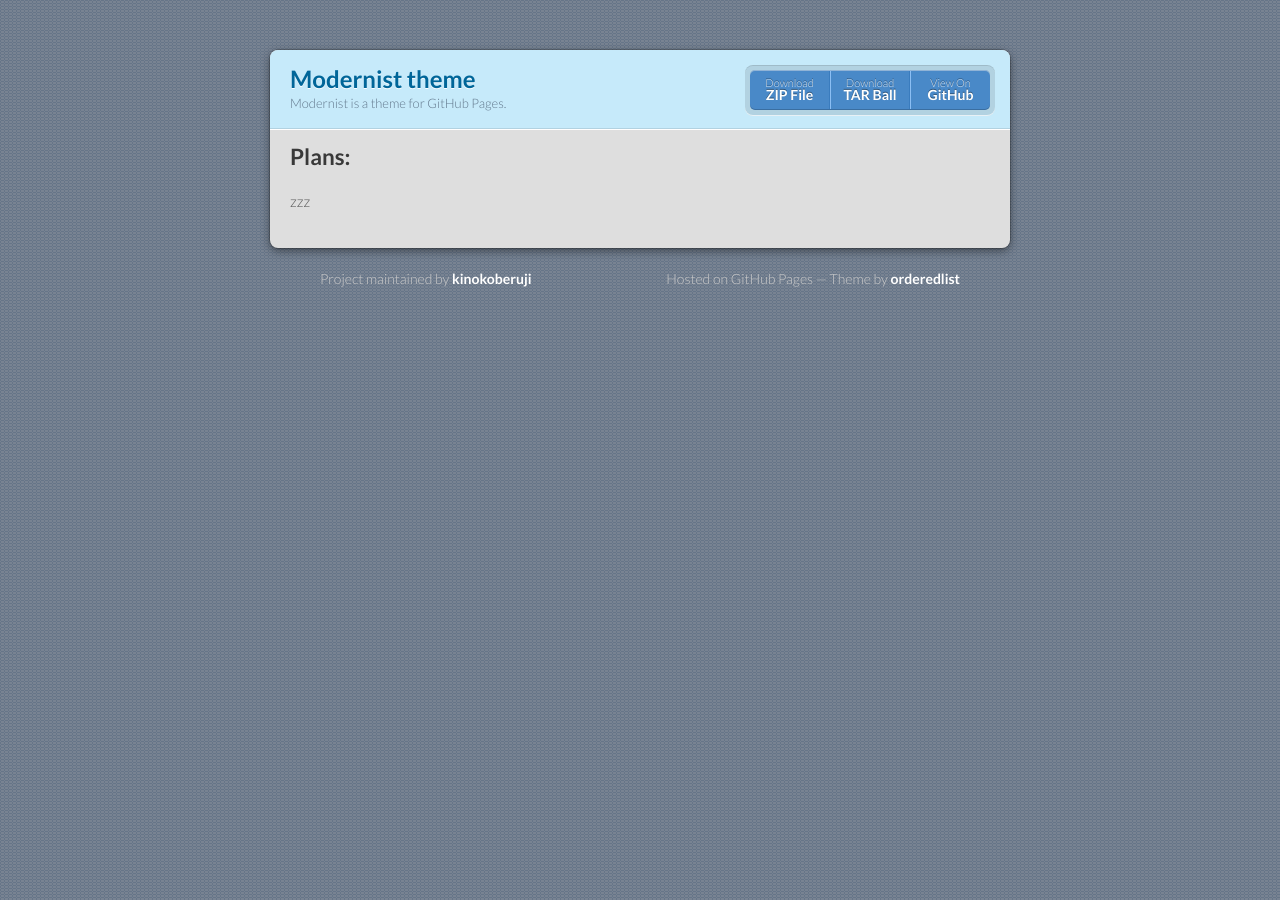
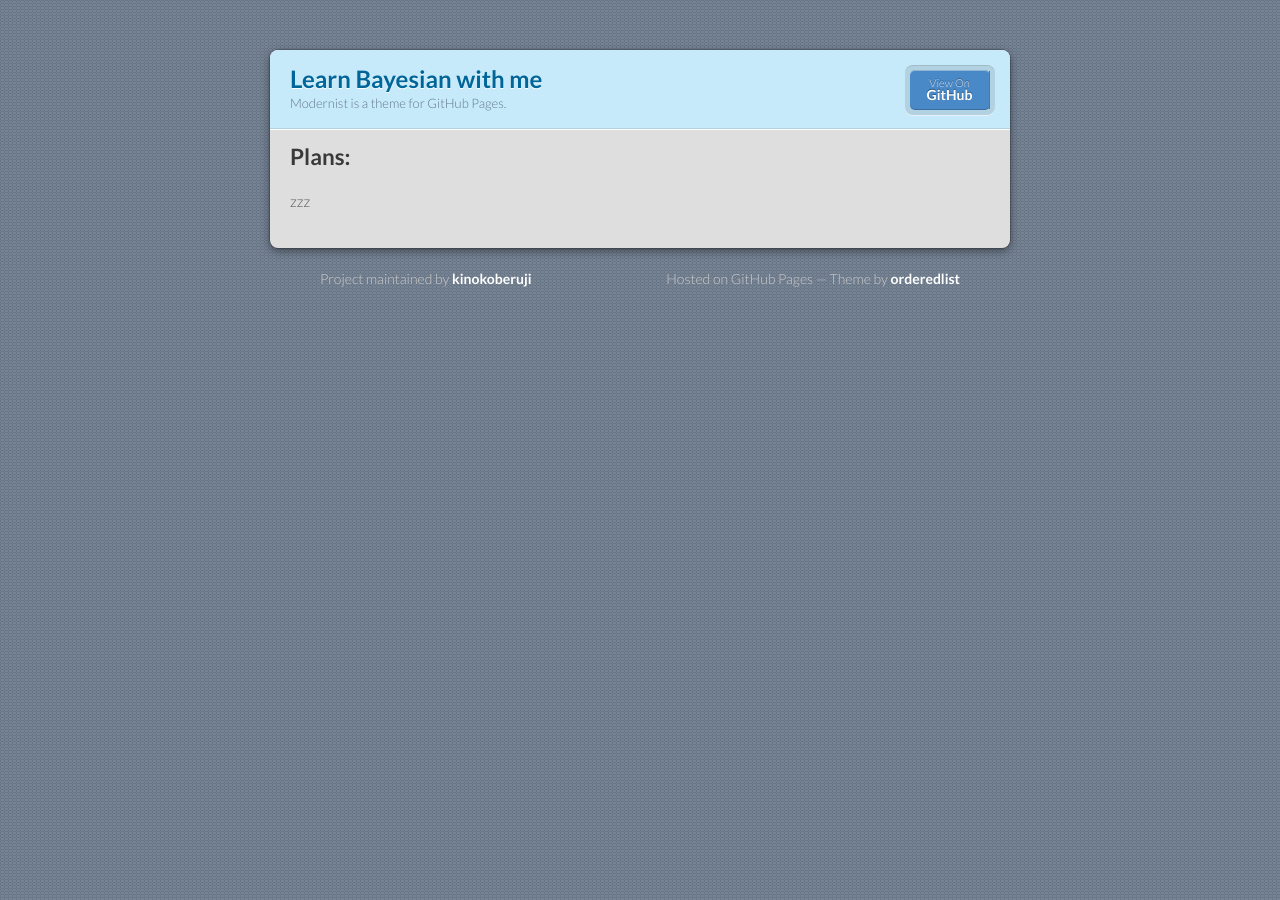
Before and after one commit to kinokoberuji/learn-bayes, a Jekyll site: the page built from docs/index.md, in a window 1280 px wide. Built offline with Jekyll 4.4.1, drawn with Linux system fonts in a browser that asks for light colours.

Commit message:
show no download

```diff
--- a/docs/_config.yml
+++ b/docs/_config.yml
@@ -1,5 +1,5 @@
-title: Modernist theme
+title: Learn Bayesian with me
 description: Modernist is a theme for GitHub Pages.
-show_downloads: true
+show_downloads: false
 google_analytics:
 theme: jekyll-theme-modernist
```
